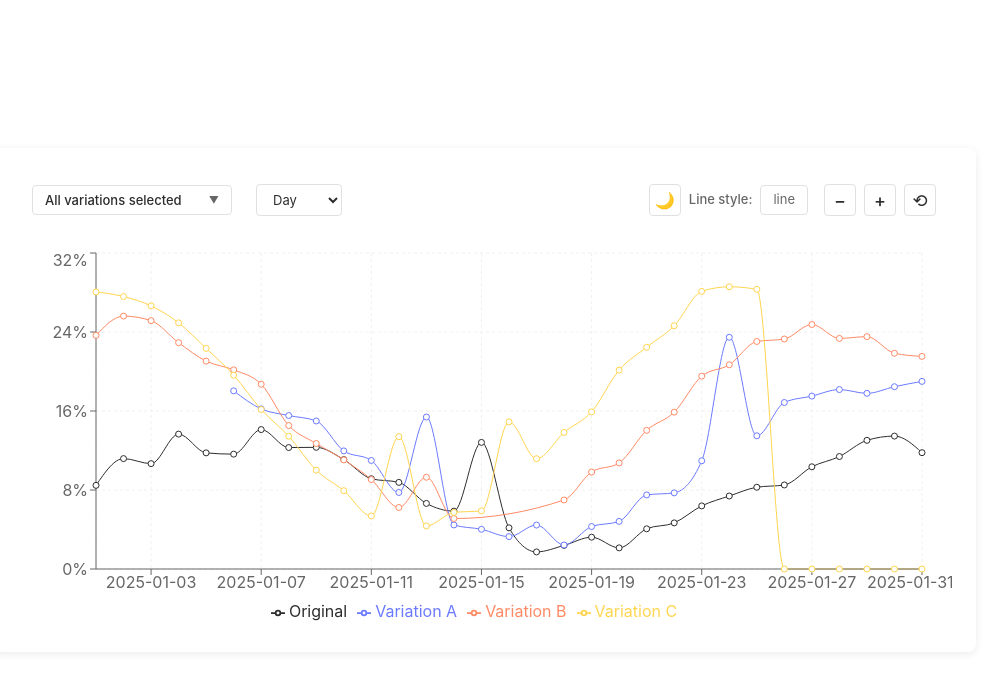
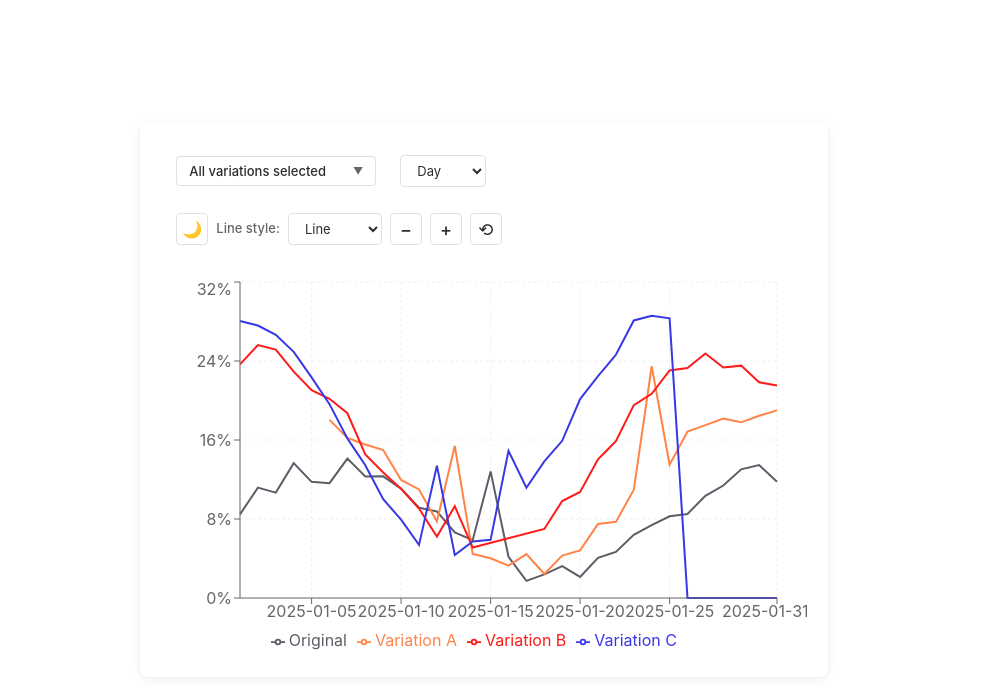
Before and after one commit to MirovaViktoria/frontend-interview-task-master, a React app: page / in a window 1280 px wide. Shown: the top 688 px of the page, without its empty margins (156-1139 px from the left). Built offline with nearby package versions, Linux system fonts and the light colour scheme; the HTML template or start-up script is replaced by a standard one.

Commit message:
add new style  line - Area

```diff
--- a/src/components/ConversionChart/ConversionChart.module.css
+++ b/src/components/ConversionChart/ConversionChart.module.css
@@ -341,3 +341,26 @@
     height: 300px;
   }
 }
+
+@media (min-width: 671px) and (max-width: 1300px) {
+  .container {
+    width: 95%;
+    margin: 20px auto;
+    padding: 20px;
+  }
+
+  .controlsContainer {
+    justify-content: space-between;
+  }
+
+  .leftControls {
+    flex: 1;
+    min-width: 300px;
+    /* Ensure it doesn't wrap too early */
+  }
+
+  .zoomControls {
+    margin-top: 10px;
+    /* Add some space if it wraps */
+  }
+}
--- a/src/components/ConversionChart/ConversionChart.tsx
+++ b/src/components/ConversionChart/ConversionChart.tsx
@@ -1,7 +1,8 @@
 import React, { useMemo, useState, useRef, useEffect } from 'react';
 import {
-    LineChart,
+    ComposedChart,
     Line,
+    Area,
     XAxis,
     YAxis,
     CartesianGrid,
@@ -22,6 +23,7 @@ const ConversionChart: React.FC = () => {
     const [viewMode, setViewMode] = useState<'day' | 'week'>('day');
     const [zoomLevel, setZoomLevel] = useState<number>(100);
     const [isVariationDropdownOpen, setIsVariationDropdownOpen] = useState(false);
+    const [lineStyle, setLineStyle] = useState<'line' | 'smooth' | 'area'>('line');
     const [theme, setTheme] = useState<'light' | 'dark'>('light');
     const variationDropdownRef = useRef<HTMLDivElement>(null);
 
@@ -155,7 +157,7 @@ const ConversionChart: React.FC = () => {
         });
     }, [chartData, visibleVariations]);
 
-    const colors = ['#2D2D2D', '#6B7AFF', '#FF8A65', '#FFD54F'];
+    const colors = ['#5E5D67', '#FF8346', '#ff1a1a', '#3838E7'];
 
     const handleVariationToggle = (variationName: string) => {
         setVisibleVariations((prev) => {
@@ -309,7 +311,15 @@ const ConversionChart: React.FC = () => {
                         {theme === 'light' ? '🌙' : '☀️'}
                     </button>
                     <span className={styles.label}>Line style:</span>
-                    <span className={styles.lineStyleIndicator}>line</span>
+                    <select
+                        className={styles.select}
+                        value={lineStyle}
+                        onChange={(e) => setLineStyle(e.target.value as 'line' | 'smooth' | 'area')}
+                    >
+                        <option value="line">Line</option>
+                        <option value="smooth">Smooth</option>
+                        <option value="area">Area</option>
+                    </select>
                     <button className={styles.zoomButton} onClick={handleZoomOut} title="Zoom out">−</button>
                     <button className={styles.zoomButton} onClick={handleZoomIn} title="Zoom in">+</button>
                     <button className={styles.zoomButton} onClick={handleZoomReset} title="Reset zoom">⟲</button>
@@ -318,7 +328,7 @@ const ConversionChart: React.FC = () => {
 
             <div className={styles.chartWrapper}>
                 <ResponsiveContainer width="100%" height="100%">
-                    <LineChart
+                    <ComposedChart
                         data={zoomedData}
                         margin={{
                             top: 5,
@@ -327,6 +337,17 @@ const ConversionChart: React.FC = () => {
                             bottom: 5,
                         }}
                     >
+                        <defs>
+                            {data.variations.map((variation, index) => {
+                                const gradientId = `gradient-${variation.name.replace(/\s+/g, '-')}`;
+                                return (
+                                    <linearGradient key={gradientId} id={gradientId} x1="0" y1="0" x2="0" y2="1">
+                                        <stop offset="5%" stopColor={colors[index % colors.length]} stopOpacity={0.5} />
+                                        <stop offset="95%" stopColor={colors[index % colors.length]} stopOpacity={0} />
+                                    </linearGradient>
+                                );
+                            })}
+                        </defs>
                         <CartesianGrid
                             strokeDasharray="3 3"
                             stroke={theme === 'dark' ? '#1a1f3a' : '#f0f0f0'}
@@ -339,18 +360,40 @@ const ConversionChart: React.FC = () => {
                             stroke={theme === 'dark' ? '#a0a0a0' : '#666'} />
                         <Tooltip content={<CustomTooltip />} cursor={{ stroke: '#666', strokeWidth: 1, strokeDasharray: '5 5' }} />
                         <Legend onClick={handleLegendClick} />
-                        {data.variations.map((variation, index) => (
-                            <Line
-                                key={variation.name}
-                                type="monotone"
-                                dataKey={variation.name}
-                                stroke={colors[index % colors.length]}
-                                activeDot={{ r: 8 }}
-                                hide={!visibleVariations.has(variation.name)}
-                                connectNulls={true}
-                            />
-                        ))}
-                    </LineChart>
+                        {data.variations.map((variation, index) => {
+                            if (!visibleVariations.has(variation.name)) return null;
+
+                            const color = colors[index % colors.length];
+                            const commonProps = {
+                                key: variation.name,
+                                dataKey: variation.name,
+                                stroke: color,
+                                activeDot: { r: 8 },
+                                connectNulls: true,
+                            };
+
+                            if (lineStyle === 'area') {
+                                const gradientId = `gradient-${variation.name.replace(/\s+/g, '-')}`;
+                                return (
+                                    <Area
+                                        {...commonProps}
+                                        type="monotone"
+                                        fill={`url(#${gradientId})`}
+                                        fillOpacity={1}
+                                    />
+                                );
+                            }
+
+                            return (
+                                <Line
+                                    {...commonProps}
+                                    type={lineStyle === 'smooth' ? 'monotone' : 'linear'}
+                                    dot={false}
+                                    strokeWidth={2}
+                                />
+                            );
+                        })}
+                    </ComposedChart>
                 </ResponsiveContainer>
             </div>
         </div>
```
